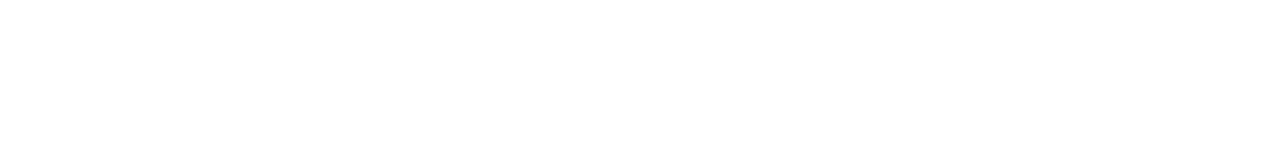
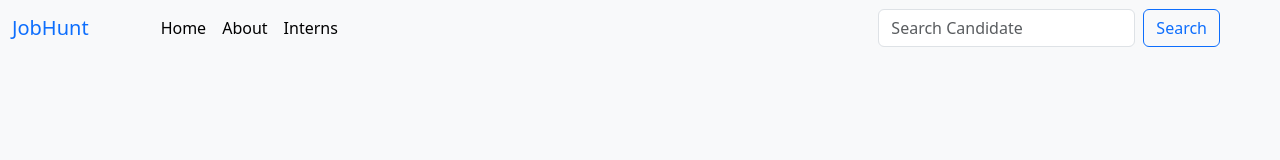
Before and after one commit to Hire-Hub/Company-Workplace, a plain HTML site: page Layout-5/components/intern/intern.html in a window 1280 px wide. Drawn offline with nearby package versions, Linux system fonts and the light colour scheme.

Commit message:
created navbar for the intern page

```diff
--- a/Layout-5/components/intern/intern.html
+++ b/Layout-5/components/intern/intern.html
@@ -4,8 +4,56 @@
     <meta charset="UTF-8">
     <meta name="viewport" content="width=device-width, initial-scale=1.0">
     <title>Intern</title>
+    <link rel="stylesheet" href="/node_modules/bootstrap/dist/css/bootstrap.css">
+    <script src="https://kit.fontawesome.com/e9f64432b6.js" crossorigin="anonymous"></script>
+    <link rel="shortcut icon" href="/images/logo.png" type="image/x-icon" class="icon">
 </head>
-<body>
+<body class="bg-light">
 
+       <!-- creating the nav-bar section -->
+       <nav class="navbar sticky-top navbar-expand-lg navbar-light bg-light">
+        <div class="container-fluid">
+          <a class="navbar-brand text-primary" id="navbar-brand" href="#">JobHunt</a>
+          <button class="navbar-toggler" type="button" data-bs-toggle="collapse" data-bs-target="#navbarSupportedContent" aria-controls="navbarSupportedContent" aria-expanded="false" aria-label="Toggle navigation">
+            <span class="navbar-toggler-icon"></span>
+          </button>
+          <div class="collapse navbar-collapse px-5" id="navbarSupportedContent">
+            <ul class="navbar-nav me-auto mb-2 mb-lg-0">
+              <li class="nav-item">
+                <a class="nav-link active" id="text" aria-current="page" href="#">Home</a>
+              </li>
+              <li class="nav-item">
+                <a class="nav-link active" id="text" aria-current="page" href="#">About</a>
+              </li>
+              <li class="nav-item">
+                <a class="nav-link active" id="text" aria-current="page" href="/components/intern/intern.html">Interns</a>
+              </li>
+
+              <!-- <li class="nav-item">
+                <a class="nav-link" href="#">Link</a>
+              </li> -->
+              <!-- <li class="nav-item dropdown">
+                <a class="nav-link dropdown-toggle" href="#" id="navbarDropdown" role="button" data-bs-toggle="dropdown" aria-expanded="false">
+                  Dropdown
+                </a>
+                <ul class="dropdown-menu" aria-labelledby="navbarDropdown">
+                  <li><a class="dropdown-item" href="#">Action</a></li>
+                  <li><a class="dropdown-item" href="#">Another action</a></li>
+                  <li><hr class="dropdown-divider"></li>
+                  <li><a class="dropdown-item" href="#">Something else here</a></li>
+                </ul>
+              </li> -->
+            </ul>
+            <form class="d-flex">
+              <input class="form-control me-2" type="search" placeholder="Search Candidate" aria-label="Search">
+              <button class="btn btn-outline-primary" type="submit">Search</button>
+            </form>
+          </div>
+        </div>
+      </nav>
+
+
+
+    <script src="/node_modules/bootstrap/dist/js/bootstrap.bundle.js"></script>
 </body>
 </html>
```
Also changed, not shown: Layout-5/components/home/index.html (+1 -1 lines).
